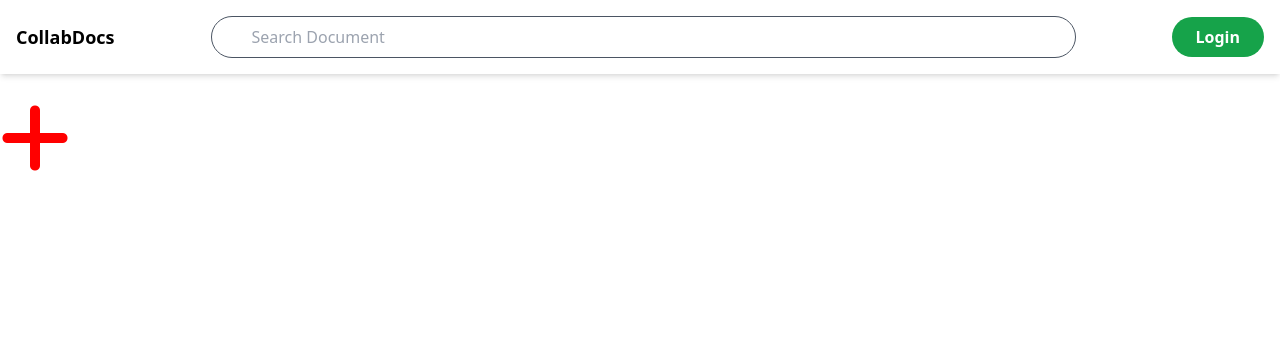
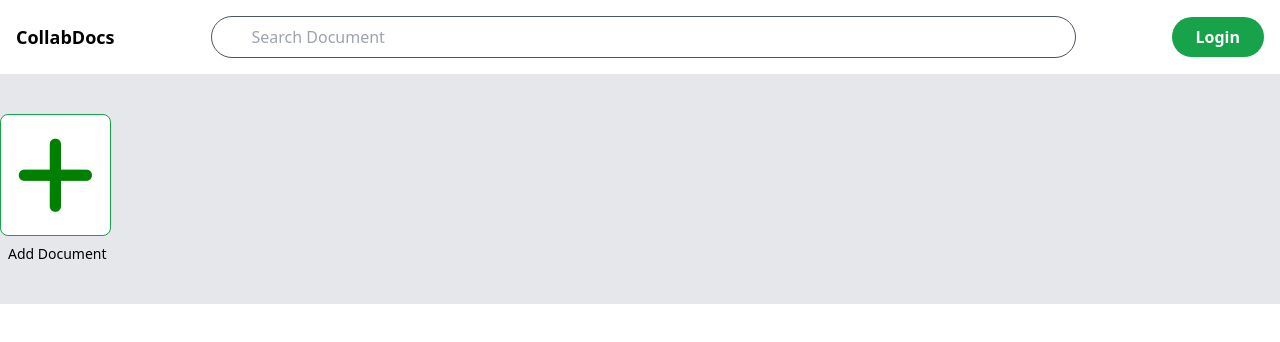
Before and after one commit to Evans-mutuku/CollabTool, a website: page client/index.html in a window 1280 px wide. Drawn offline with nearby package versions, Linux system fonts and the light colour scheme; no server answers.

Commit message:
working with  advanced courses

```diff
--- a/client/index.html
+++ b/client/index.html
@@ -35,12 +35,17 @@
     </header>
 
 
+    <section class="bg-gray-200 py-10">
+
+        <div class="max-w-7xl mx-auto">
+            <i id="new-document-btn" style=" font-size: 90px; color: green; cursor: pointer; padding: 15px;"
+                class="fa-solid fa-plus rounded-lg border border-green-600 bg-white"></i>
+            <p class="mt-2 text-sm ml-2">Add Document</p>
+        </div>
+    </section>
+
     <main class="max-w-7xl mx-auto">
-
-        <div class="mt-6">
-            <i id="new-document-btn" style=" font-size: 80px; color: red; cursor: pointer;"
-                class="fa-solid fa-plus"></i>
-        </div>
+        <div id="document-list" class="flex mt-12 gap-12"></div>
         <div class=""></div>
         <div class=""></div>
     </main>
@@ -48,8 +53,6 @@
     <div>
     </div>
 
-    <div id="document-list"></div>
-    <!-- <button>New Document</button> -->
     <div id="editor-container" style="display: none;">
         <textarea id="editor" placeholder="Start collaborating..."></textarea>
         <button id="back-btn">Back to Documents</button>
--- a/client/script.js
+++ b/client/script.js
@@ -18,7 +18,8 @@ function renderDocumentList(documents) {
   documents.forEach((doc) => {
     const docElement = document.createElement("div");
     docElement.textContent = doc.title;
-    docElement.style.cursor = "pointer";
+    docElement.className =
+      "p-3 border rounded-md mb-2 cursor-pointer hover:bg-gray-100";
     docElement.onclick = () => openDocument(doc._id);
     documentList.appendChild(docElement);
   });
```
